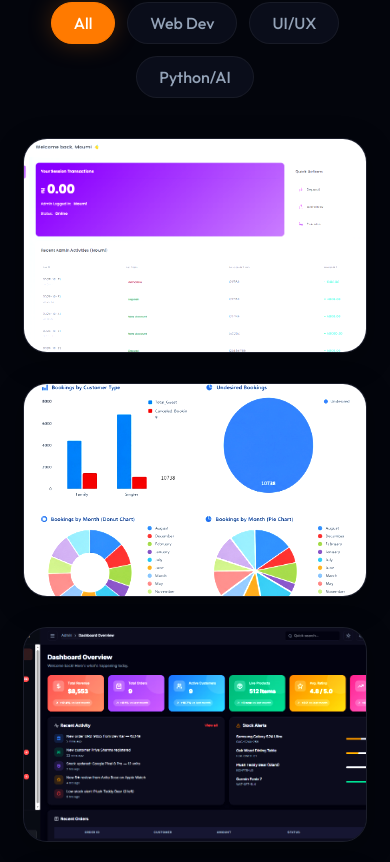
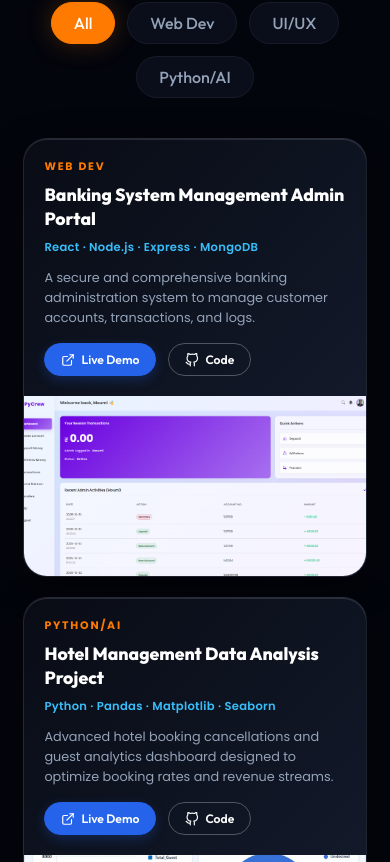
Before and after one commit to moumidey91-dev/PORTFOLIO, a React (Vite) app: page / in a window 390 px wide. Shown: the part 5442-6304 px from the top of the page. Built offline with nearby package versions, Linux system fonts and the light colour scheme.

Commit message:
feat: redesign project cards to split-column mockup style and fix names

```diff
--- a/src/components/Projects.css
+++ b/src/components/Projects.css
@@ -38,52 +38,163 @@
 /* Projects Grid */
 .projects-grid {
   display: grid;
-  grid-template-columns: repeat(3, 1fr);
+  grid-template-columns: repeat(2, 1fr); /* 2 columns to give enough space for split layout */
   gap: 30px;
 }
 
+@media (min-width: 1400px) {
+  .projects-grid {
+    grid-template-columns: repeat(2, 1fr); /* we will keep 2 columns for gorgeous large previews */
+  }
+}
+
 .project-card {
-  display: flex;
-  flex-direction: column;
+  display: grid;
+  grid-template-columns: 1.25fr 0.75fr;
   overflow: hidden;
   width: 100%;
-  aspect-ratio: 16 / 10;
+  height: 290px;
   position: relative;
   cursor: pointer;
   border-radius: var(--radius-lg);
-  background: var(--bg-card);
+  background: linear-gradient(135deg, #090c15 0%, #151d30 100%);
   border: 1px solid rgba(255, 255, 255, 0.08);
-  box-shadow: 0 8px 30px rgba(0, 0, 0, 0.3), inset 0 1px 0 rgba(255, 255, 255, 0.1);
+  box-shadow: 0 10px 35px rgba(0, 0, 0, 0.4), inset 0 1px 0 rgba(255, 255, 255, 0.12);
   transition: transform 0.5s cubic-bezier(0.25, 1, 0.5, 1), box-shadow 0.5s ease, border-color 0.5s ease;
-  transform-style: preserve-3d;
-  perspective: 1000px;
 }
 
-.project-card:hover,
-.project-card.active {
-  transform: translateY(-8px) rotateX(4deg) rotateY(-2deg);
-  box-shadow: 0 20px 40px rgba(0, 0, 0, 0.5), 0 0 25px rgba(255, 122, 0, 0.18);
-  border-color: rgba(255, 122, 0, 0.3);
+.project-card:hover {
+  transform: translateY(-8px) scale(1.01);
+  box-shadow: 0 20px 45px rgba(0, 0, 0, 0.55), 0 0 30px rgba(59, 130, 246, 0.22);
+  border-color: rgba(59, 130, 246, 0.35);
+}
+
+.project-info {
+  padding: 26px;
+  display: flex;
+  flex-direction: column;
+  justify-content: center;
+  align-items: flex-start;
+  text-align: left;
+  z-index: 10;
+}
+
+.project-category {
+  font-size: 0.68rem;
+  font-weight: 700;
+  text-transform: uppercase;
+  color: var(--primary);
+  letter-spacing: 1.8px;
+  margin-bottom: 8px;
+}
+
+.project-title {
+  font-size: 1.2rem;
+  font-weight: 800;
+  color: #ffffff;
+  margin-bottom: 8px;
+  line-height: 1.35;
+  font-family: var(--font-heading);
+}
+
+.project-tech {
+  font-size: 0.72rem;
+  font-weight: 600;
+  color: #38bdf8; /* Vibrant light blue like Card 2 */
+  margin-bottom: 12px;
+  letter-spacing: 0.3px;
+}
+
+.project-desc {
+  font-size: 0.8rem;
+  color: #94a3b8; /* Sleek slate gray */
+  line-height: 1.55;
+  margin-bottom: 22px;
+  display: -webkit-box;
+  -webkit-line-clamp: 3;
+  -webkit-box-orient: vertical;
+  overflow: hidden;
+}
+
+.project-links {
+  display: flex;
+  gap: 12px;
+}
+
+.project-btn {
+  display: inline-flex;
+  align-items: center;
+  gap: 6px;
+  padding: 8px 16px;
+  border-radius: var(--radius-xl);
+  font-size: 0.76rem;
+  font-weight: 600;
+  transition: all var(--transition-normal);
+  font-family: var(--font-heading);
+  cursor: pointer;
+  text-decoration: none;
+}
+
+.project-btn.primary {
+  background: #2563eb; /* Vibrant royal blue */
+  color: #ffffff;
+  border: 1.5px solid #2563eb;
+  box-shadow: 0 4px 12px rgba(37, 99, 235, 0.25);
+}
+
+.project-btn.primary:hover {
+  background: #1d4ed8;
+  border-color: #1d4ed8;
+  transform: translateY(-2px);
+  box-shadow: 0 6px 18px rgba(37, 99, 235, 0.45);
+}
+
+.project-btn.secondary {
+  background: transparent;
+  color: #ffffff;
+  border: 1.5px solid rgba(255, 255, 255, 0.28);
+}
+
+.project-btn.secondary:hover {
+  background: rgba(255, 255, 255, 0.08);
+  border-color: #ffffff;
+  transform: translateY(-2px);
 }
 
 /* Project Preview Box */
 .project-preview {
   width: 100%;
   height: 100%;
-  background: radial-gradient(circle at center, #1b203c 0%, #0e1124 100%);
   display: flex;
   align-items: center;
   justify-content: center;
   overflow: hidden;
   position: relative;
+  background: transparent;
+}
+
+.mockup-frame {
+  position: absolute;
+  right: -25px;
+  bottom: -25px;
+  width: 120%;
+  height: 110%;
+  transform: rotate(-6deg) translateY(12px);
+  transition: transform 0.5s cubic-bezier(0.25, 1, 0.5, 1);
+  border-radius: var(--radius-md);
+  overflow: hidden;
+  box-shadow: -15px 15px 35px rgba(0, 0, 0, 0.65);
+}
+
+.project-card:hover .mockup-frame {
+  transform: rotate(-3deg) translateY(2px) scale(1.05);
 }
 
 .project-preview-img {
   width: 100%;
   height: 100%;
   object-fit: cover;
-  transition: transform 0.6s cubic-bezier(0.25, 1, 0.5, 1), filter 0.6s ease;
-  filter: brightness(1.15) contrast(1.08) saturate(1.12); /* bright vivid preset */
+  transition: transform 0.5s cubic-bezier(0.25, 1, 0.5, 1);
 }
 
 /* CSS Mockups Elements */
@@ -512,161 +623,62 @@
   cursor: pointer;
 }
 
-/* Project Overlay Frosted Glass Details */
-.project-overlay {
-  position: absolute;
-  top: 0;
-  left: 0;
-  width: 100%;
-  height: 100%;
-  background: rgba(8, 11, 24, 0.85);
-  backdrop-filter: blur(10px);
-  -webkit-backdrop-filter: blur(10px);
-  display: flex;
-  flex-direction: column;
-  justify-content: center;
-  align-items: center;
-  padding: 24px;
-  opacity: 0;
-  visibility: hidden;
-  transition: opacity 0.4s ease, visibility 0.4s ease;
-  z-index: 20;
-  text-align: center;
-}
-
-.project-card:hover .project-overlay,
-.project-card.active .project-overlay {
-  opacity: 1;
-  visibility: visible;
-}
-
-.project-overlay-category {
-  font-size: 0.72rem;
-  font-weight: 700;
-  text-transform: uppercase;
-  color: var(--primary);
-  letter-spacing: 1.5px;
-  margin-bottom: 6px;
-}
-
-.project-overlay-title {
-  font-size: 1.25rem;
-  font-weight: 800;
-  color: #ffffff;
-  margin-bottom: 10px;
-  font-family: var(--font-heading);
-}
-
-.project-overlay-desc {
-  font-size: 0.82rem;
-  color: rgba(255, 255, 255, 0.8);
-  line-height: 1.5;
-  margin-bottom: 16px;
-  max-width: 90%;
-}
-
-.project-overlay-tech {
-  display: flex;
-  flex-wrap: wrap;
-  justify-content: center;
-  gap: 6px;
-  margin-bottom: 20px;
-}
-
-.tech-pill {
-  padding: 4px 10px;
-  border-radius: var(--radius-xl);
-  background: rgba(255, 255, 255, 0.12);
-  border: 1px solid rgba(255, 255, 255, 0.2);
-  font-size: 0.72rem;
-  font-weight: 500;
-  color: #ffffff;
-}
-
-.project-overlay-links {
-  display: flex;
-  gap: 12px;
-  justify-content: center;
-  width: 100%;
-}
-
-.overlay-link {
-  display: inline-flex;
-  align-items: center;
-  gap: 6px;
-  padding: 8px 16px;
-  border-radius: var(--radius-xl);
-  font-size: 0.78rem;
-  font-weight: 600;
-  transition: all var(--transition-normal);
-  font-family: var(--font-heading);
-  cursor: pointer;
-}
-
-.overlay-link.btn-demo {
-  background: var(--primary);
-  color: #ffffff;
-  border: 1.5px solid var(--primary);
-  box-shadow: 0 4px 12px rgba(255, 122, 0, 0.25);
-}
-
-.overlay-link.btn-demo:hover {
-  background: var(--primary-hover);
-  transform: translateY(-2px);
-  box-shadow: 0 6px 16px rgba(255, 122, 0, 0.4);
-}
-
-.overlay-link.btn-code {
-  background: transparent;
-  color: #ffffff;
-  border: 1.5px solid rgba(255, 255, 255, 0.4);
-}
-
-.overlay-link.btn-code:hover {
-  background: rgba(255, 255, 255, 0.1);
-  border-color: #ffffff;
-  transform: translateY(-2px);
-}
-
-/* Staggered items slide-up animations */
-.project-overlay > * {
-  transform: translateY(20px);
-  opacity: 0;
-  transition: transform 0.4s cubic-bezier(0.34, 1.56, 0.64, 1), opacity 0.4s ease;
-}
-
-.project-card:hover .project-overlay > *,
-.project-card.active .project-overlay > * {
-  transform: translateY(0);
-  opacity: 1;
-}
-
-.project-card:hover .project-overlay-category,
-.project-card.active .project-overlay-category { transition-delay: 0.04s; }
-.project-card:hover .project-overlay-title,
-.project-card.active .project-overlay-title { transition-delay: 0.08s; }
-.project-card:hover .project-overlay-desc,
-.project-card.active .project-overlay-desc { transition-delay: 0.12s; }
-.project-card:hover .project-overlay-tech,
-.project-card.active .project-overlay-tech { transition-delay: 0.16s; }
-.project-card:hover .project-overlay-links,
-.project-card.active .project-overlay-links { transition-delay: 0.2s; }
-
-/* Scale and blur underlying project screenshots */
-.project-card:hover .project-preview-img,
-.project-card.active .project-preview-img {
-  transform: scale(1.1);
-  filter: blur(5px) brightness(0.3) contrast(1.1) saturate(1.1);
-}
-
-@media (max-width: 1024px) {
+/* Responsive media queries for projects */
+@media (max-width: 1100px) {
   .projects-grid {
     grid-template-columns: repeat(2, 1fr);
+    gap: 20px;
+  }
+  .project-card {
+    grid-template-columns: 1.2fr 0.8fr;
+    height: 270px;
+  }
+  .project-info {
+    padding: 20px;
+  }
+  .project-title {
+    font-size: 1.1rem;
+  }
+  .project-desc {
+    margin-bottom: 16px;
   }
 }
 
-@media (max-width: 768px) {
+@media (max-width: 880px) {
   .projects-grid {
     grid-template-columns: 1fr;
+    max-width: 550px;
+    margin: 0 auto;
+  }
+  .project-card {
+    height: 250px;
   }
 }
+
+@media (max-width: 480px) {
+  .project-card {
+    grid-template-columns: 1fr;
+    height: auto;
+  }
+  .project-info {
+    padding: 20px;
+  }
+  .project-preview {
+    height: 180px;
+    width: 100%;
+    margin-top: 0;
+  }
+  .mockup-frame {
+    position: relative;
+    right: 0;
+    bottom: 0;
+    width: 100%;
+    height: 100%;
+    transform: none;
+    border-radius: 0;
+    box-shadow: none;
+  }
+  .project-card:hover .mockup-frame {
+    transform: none;
+  }
+}
--- a/src/components/Projects.jsx
+++ b/src/components/Projects.jsx
@@ -14,43 +14,42 @@ const Github = ({ size = 20 }) => (
 
 export default function Projects() {
   const [filter, setFilter] = useState('All');
-  const [activeProject, setActiveProject] = useState(null);
 
   const categories = ['All', 'Web Dev', 'UI/UX', 'Python/AI'];
 
   const projectsData = [
     {
-      title: 'FitFlow Fitness Dashboard',
+      title: 'Banking System Management Admin Portal',
       category: 'Web Dev',
       tech: ['React', 'Node.js', 'Express', 'MongoDB'],
-      desc: 'Premium activity tracker panel showcasing steps metrics, sleep tracking sessions, and calorie alerts.',
+      desc: 'A secure and comprehensive banking administration system to manage customer accounts, transactions, and logs.',
       previewType: 'bank',
       demo: '#',
       code: '#'
     },
     {
-      title: 'AI Chatbot - LangChain',
+      title: 'Hotel Management Data Analysis Project',
       category: 'Python/AI',
-      tech: ['Python', 'LangChain', 'LLM', 'Embeddings'],
-      desc: 'Document analysis assistant powered by LLMs with semantic search capabilities using embeddings.',
+      tech: ['Python', 'Pandas', 'Matplotlib', 'Seaborn'],
+      desc: 'Advanced hotel booking cancellations and guest analytics dashboard designed to optimize booking rates and revenue streams.',
       previewType: 'hotel',
       demo: '#',
       code: '#'
     },
     {
-      title: 'Ecommerce Admin Panel',
+      title: 'E-Commerce Admin Panel',
       category: 'Web Dev',
       tech: ['React', 'Tailwind CSS', 'Recharts'],
-      desc: 'MarketHub admin dashboard detailing revenue, order analytics, active customers, and real-time stock alerts.',
+      desc: 'Interactive business management panel featuring real-time sales metrics, product inventory details, and client activity logs.',
       previewType: 'ecom-admin',
       demo: '#',
       code: '#'
     },
     {
-      title: 'Ecommerce MarketHub User',
+      title: 'E-Commerce MarketHub',
       category: 'UI/UX',
       tech: ['React', 'Vite', 'Framer Motion'],
-      desc: 'Secure user portal and onboarding login screen for the MarketHub storefront.',
+      desc: 'Modern customer storefront experience for MarketHub featuring curated product pages, smooth transitions, and cart functionality.',
       previewType: 'ecom-user',
       demo: '#',
       code: '#'
@@ -100,39 +99,36 @@ export default function Projects() {
       {/* Projects Grid */}
       <div className="projects-grid">
         {filteredProjects.map((project, i) => {
-          const isActive = activeProject === i;
           return (
-            <div
-              key={i}
-              className={`project-card glass-card ${isActive ? 'active' : ''}`}
-              onClick={() => setActiveProject(isActive ? null : i)}
-            >
-              {/* Image Preview Container */}
-              <div className="project-preview">
-                {renderPreview(project.previewType)}
+            <div key={i} className="project-card">
+              {/* Left Column: Project Details */}
+              <div className="project-info">
+                <span className="project-category">{project.category}</span>
+                <h3 className="project-title">{project.title}</h3>
 
-                {/* Details Frosted Glass Overlay */}
-                <div className={`project-overlay ${isActive ? 'visible' : ''}`}>
-                  <span className="project-overlay-category">{project.category}</span>
-                  <h3 className="project-overlay-title">{project.title}</h3>
-                  <p className="project-overlay-desc">{project.desc}</p>
-
-                  <div className="project-overlay-tech">
-                    {project.tech.map((t, idx) => (
-                      <span key={idx} className="tech-pill">{t}</span>
-                    ))}
+                {/* Tech Stack List - Middle dot separated */}
+                <div className="project-tech">
+                  {project.tech.join(' · ')}
                 </div>
 
-                  <div className="project-overlay-links" onClick={(e) => e.stopPropagation()}>
-                    <a href={project.demo} target="_blank" rel="noopener noreferrer" className="overlay-link btn-demo">
+                <p className="project-desc">{project.desc}</p>
+
+                <div className="project-links">
+                  <a href={project.demo} target="_blank" rel="noopener noreferrer" className="project-btn primary">
                     <ExternalLink size={14} />
                     Live Demo
                   </a>
-                    <a href={project.code} target="_blank" rel="noopener noreferrer" className="overlay-link btn-code">
+                  <a href={project.code} target="_blank" rel="noopener noreferrer" className="project-btn secondary">
                     <Github size={14} />
                     Code
                   </a>
                 </div>
+              </div>
+
+              {/* Right Column: Visual Mockup */}
+              <div className="project-preview">
+                <div className="mockup-frame">
+                  {renderPreview(project.previewType)}
                 </div>
               </div>
             </div>
```
Lines whose indentation alone changed are shown as unchanged.
